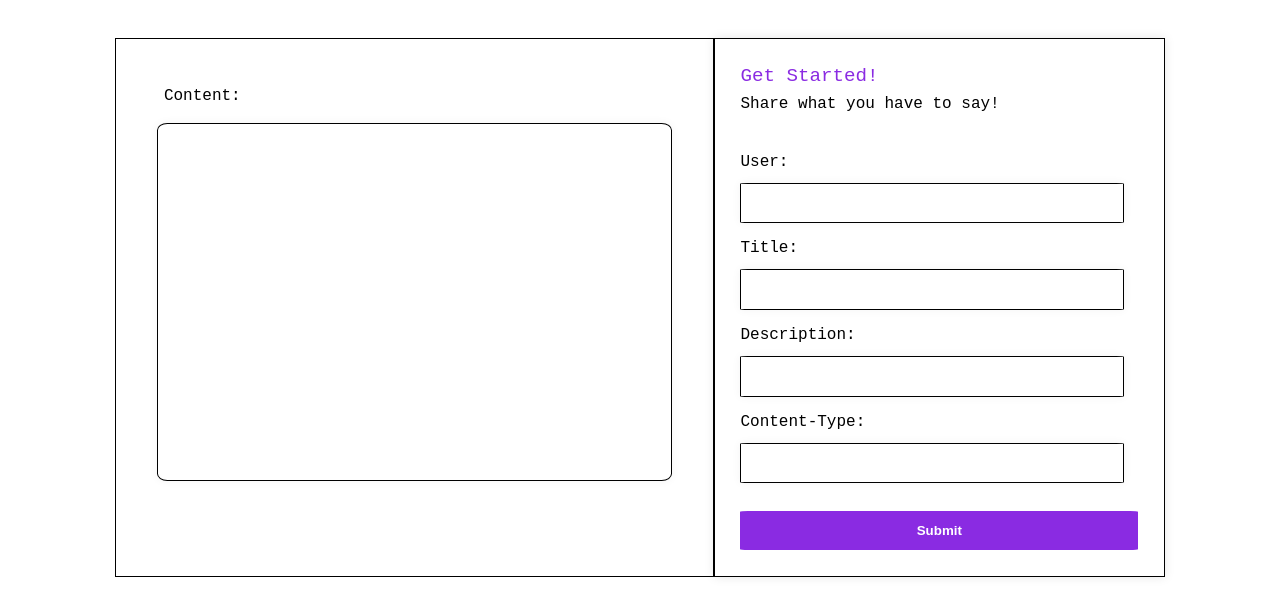
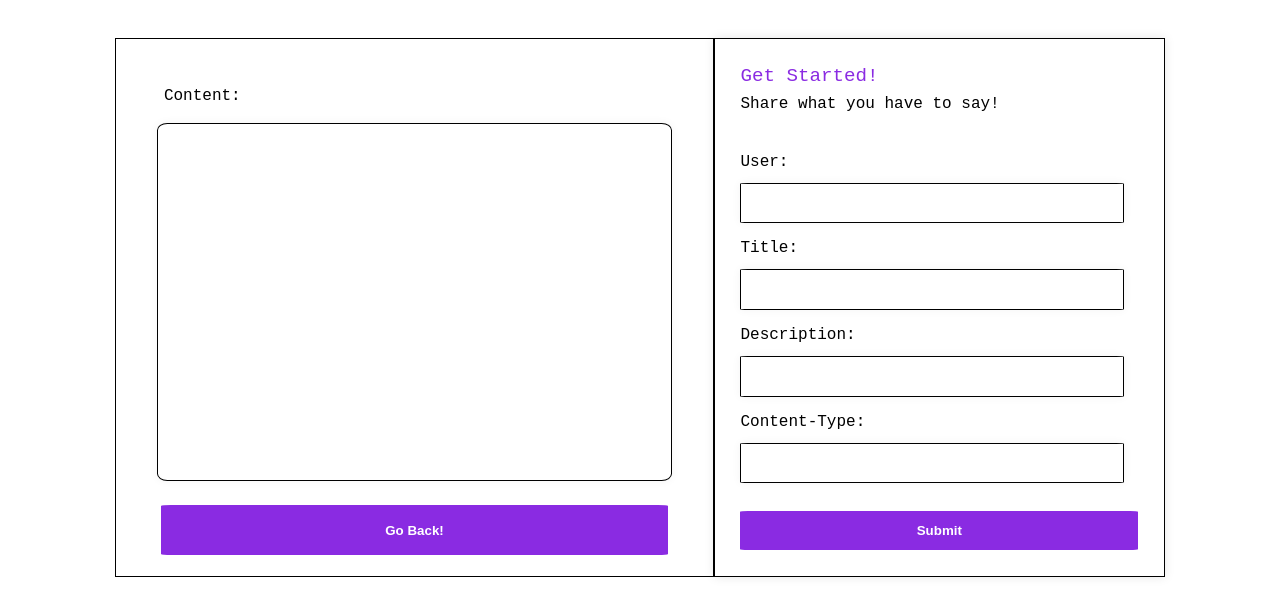
Before and after one commit to harshitaak07/astronomy-website, a React (Vite) app: page /share in a window 1280 px wide. Shown: the top 616 px of the page. Built offline with nearby package versions, Linux system fonts and the light colour scheme; no server answers.

Commit message:
chore: back button

```diff
--- a/src/components/elements/sidebar/sidebar.jsx
+++ b/src/components/elements/sidebar/sidebar.jsx
@@ -21,6 +21,10 @@ const menuItems = [
     name: "Share",
     link: "/share",
   },
+  {
+    name: "Go Back",
+    link: "/"
+  }
 ];
 
 const NavHeader = ({ toggleSidebar }) => (
--- a/src/components/share/share.jsx
+++ b/src/components/share/share.jsx
@@ -3,6 +3,7 @@ import "./share.css";
 import { toast } from "react-toastify";
 import "react-toastify/dist/ReactToastify.css";
 import axios from "axios";
+import { Link } from "react-router-dom";
 
 const SharePage = () => {
   const [formData, setFormData] = useState({
@@ -33,14 +34,16 @@ const SharePage = () => {
         createdAt: null,
         updatedAt: null,
       };
-      const response = await axios.post("http://localhost:4000/create", newContent);
+      const response = await axios.post(
+        "http://localhost:4000/create",
+        newContent
+      );
       toast.dark(`Submitted!`, { className: "toast-message" });
       console.log(response.data.message);
     } catch (error) {
       console.error("Error:", error);
     }
   };
-
 
   return (
     <section id="register" className="body1">
@@ -56,13 +59,28 @@ const SharePage = () => {
             onChange={handleChange}
           />
         </form>
+        <button
+          style={{
+            width: "85%",
+            marginTop: "2%",
+            color: "white",
+            textDecoration: "none",
+          }}
+        >
+          <Link
+            to="/astronomy"
+            style={{ textDecoration: "none", color: "inherit" }}
+          >
+            Go Back!
+          </Link>
+        </button>
       </div>
 
       <div className="container1">
         <text>Get Started!</text>
         <text style={{ textAlign: "left" }}>Share what you have to say!</text>
         <form onSubmit={handleSubmit}>
-        <label htmlFor="id">User:</label>
+          <label htmlFor="id">User:</label>
           <input
             type="text"
             id="authorId"
```
Also changed, not shown: 2 other files (tests, documents, lock files or other folders).
